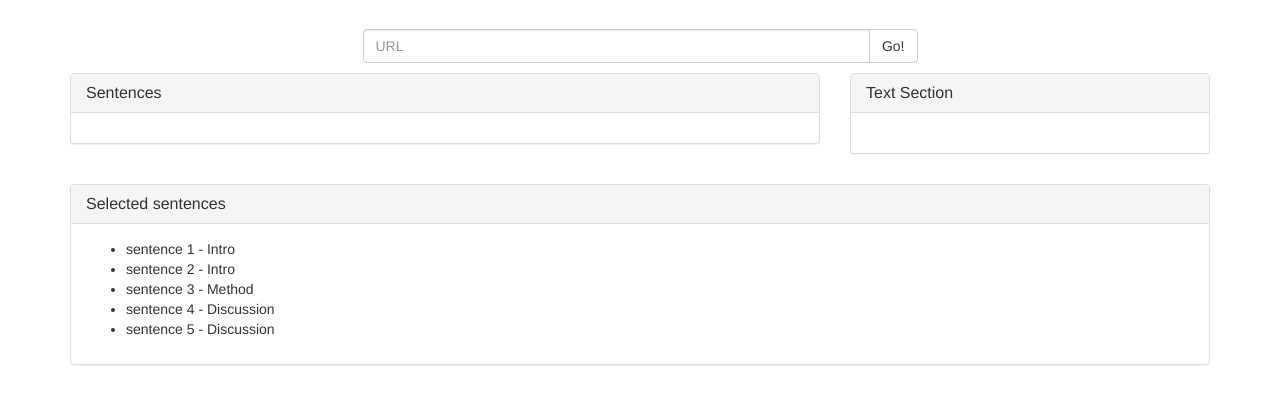
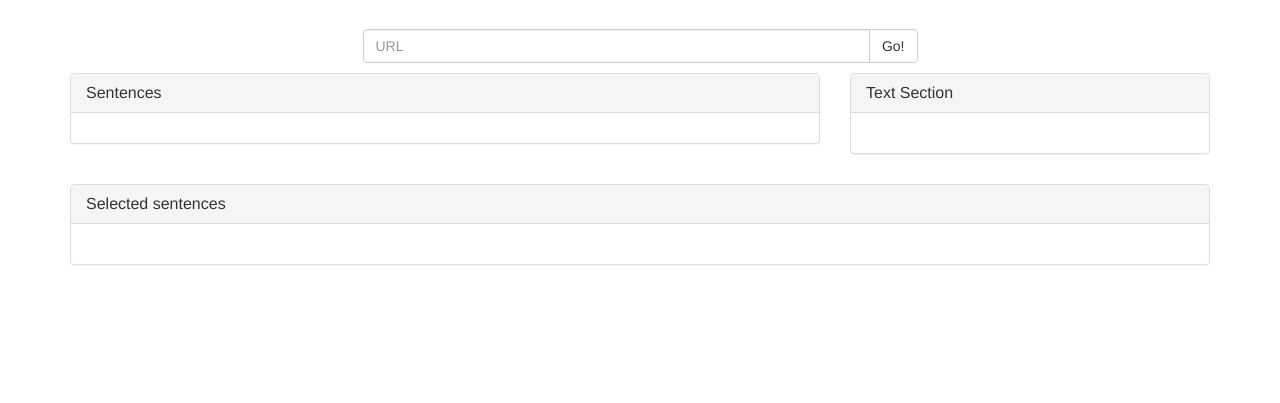
Before and after one commit to alexhuot1/InternistBrowser, a plain HTML site: page index.html in a window 1280 px wide. Shown: the part 69-472 px from the top of the page. Drawn offline with nearby package versions, Linux system fonts and the light colour scheme.

Commit message:
Modif pour le click

```diff
--- a/index.html
+++ b/index.html
@@ -52,13 +52,8 @@
                         <div class="panel-heading">
                             <h3 class="panel-title">Selected sentences</h3>
                         </div>
-                        <div class="panel-body">
+                        <div class="panel-body" id="selected">
                             <ul>
-                                <li> sentence 1 - Intro </li>
-                                <li> sentence 2 - Intro </li>
-                                <li> sentence 3 - Method</li>
-                                <li> sentence 4 - Discussion</li>
-                                <li> sentence 5 - Discussion </li>
                             </ul>
                         </div>
                     </div>
```
